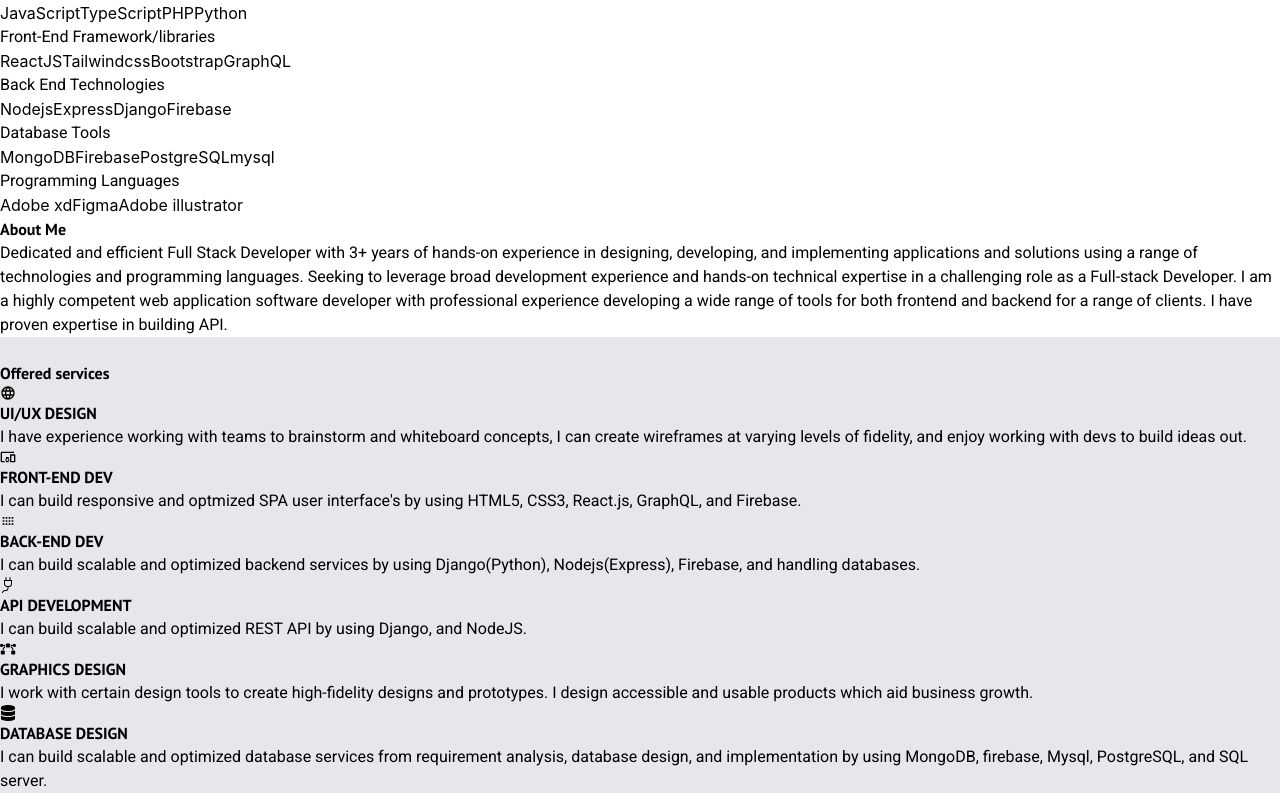
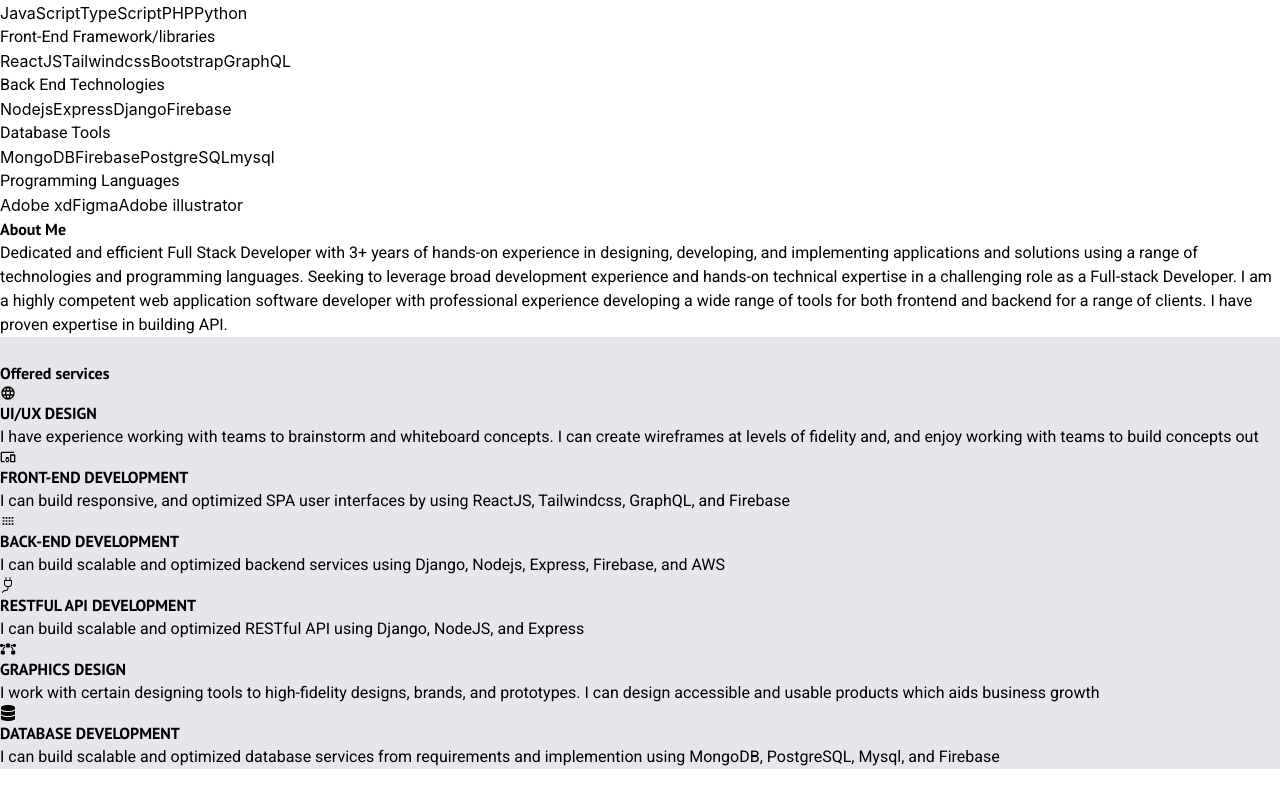
Before and after one commit to Hatibu/Portfolio, a React (Create React App) app: page / in a window 1280 px wide. Shown: the part 1219-2012 px from the top of the page. After the commit the page ends 1988 px from the top, so only its background shows below. Built offline with nearby package versions, Linux system fonts and the light colour scheme; a web font is replaced by a local one.

Commit message:
feat:added data for services

```diff
--- a/src/Components/Section.js
+++ b/src/Components/Section.js
@@ -1,10 +1,7 @@
 import React from 'react';
 import '../index.css';
-import { MdLanguage } from 'react-icons/md';
-import { MdDevicesOther } from 'react-icons/md';
-import { MdViewCompact } from 'react-icons/md';
-import { BsPlug } from 'react-icons/bs';
-import { FaBezierCurve, FaDatabase } from 'react-icons/fa';
+
+import MyService from '../data/service';
 
 const Section = () => {
   return (
@@ -17,105 +14,22 @@
           <h1 className='font-bold text-3xl md:text-3xl  lg:text-4xl  text-center  '>
             Offered services
           </h1>
-          <div className='lg:flex md:flex mt-10 lg:mt-20 text-center justify-center '>
-            {/*service 1 */}
-            <div className='max-w-sm w-full rounded-xl lg:p-10 overflow-hidden shadow-lg bg-white m-1.5 '>
-              <div className='px-6 py-4'>
-                <span className='icons inline-block w-28 h-28 px-3 py-1 text-sm hover:bg-blue-400 border-8 border-blue-400 hover:border-blue-200 hover:text-white font-semibold text-gray-700 text-center'>
-                  <MdLanguage className='w-12 h-12 mt-5 ml-3 '></MdLanguage>
-                </span>
-                <h1 className='font-bold text-xl mb-2'>UI/UX DESIGN</h1>
-                <p className='text-gray-700 text-base'>
-                  I have experience working with teams to brainstorm and
-                  whiteboard concepts, I can create wireframes at varying levels
-                  of fidelity, and enjoy working with devs to build ideas out.
-                </p>
+          <div className='grid lg:flex lg:flex-wrap md:flex md:flex-wrap gap-6 mt-10 lg:mt-20 text-center justify-center '>
+            {MyService.map((value) => (
+              <div
+                key={value.id}
+                className='max-w-sm w-full rounded-md lg:p-10 overflow-hidden shadow-lg bg-white m-1.5 '
+              >
+                <div className='px-6 py-4'>
+                  <span className='icons inline-block w-28 h-28 px-3 py-1 text-sm hover:bg-blue-400 border-8 border-blue-400 hover:border-blue-200 hover:text-white font-semibold text-gray-700 text-center'>
+                    <value.icon className='w-12 h-12 mt-5 ml-3 ' />
+                  </span>
+                  <h1 className='font-bold text-xl mb-2'>{value.title}</h1>
+                  <p className='text-gray-700 text-base'>{value.desc}</p>
+                </div>
+                <div className='px-6 pt-4 pb-2'></div>
               </div>
-              <div className='px-6 pt-4 pb-2'></div>
-            </div>
-            {/*service 2*/}
-            <div className='max-w-sm px-4 lg:p-10 w-full  rounded-xl overflow-hidden shadow-lg bg-white m-1.5'>
-              <div className='px-6 py-4'>
-                <span className='icons inline-block w-28 h-28 px-3 py-1 text-sm hover:bg-blue-400 border-8 border-blue-400 hover:border-blue-200 hover:text-white font-semibold text-gray-700 text-center'>
-                  <MdDevicesOther className='w-12 h-12 mt-5 ml-3 '></MdDevicesOther>
-                </span>
-                <h1 className='font-bold text-xl mb-2'>FRONT-END DEV </h1>
-                <p className='text-gray-700 text-base'>
-                  I can build responsive and optmized SPA user interface's by
-                  using HTML5, CSS3, React.js, GraphQL, and Firebase.
-                </p>
-              </div>
-              <div className='px-6 pt-4 pb-2'></div>
-            </div>
-            {/*service 3 */}
-            <div className='max-w-sm px-4 lg:p-10 w-full rounded-xl overflow-hidden shadow-lg bg-white m-1.5'>
-              <div className='px-6 py-4'>
-                <span className='icons inline-block w-28 h-28 px-3 py-1 text-sm hover:bg-blue-400 border-8 border-blue-400 hover:border-blue-200 hover:text-white font-semibold text-gray-700 text-center'>
-                  <MdViewCompact className='w-12 h-12 mt-5 ml-3 '></MdViewCompact>
-                </span>
-
-                <h1 className='font-bold text-xl '>BACK-END DEV</h1>
-                <p className='text-gray-700 text-base'>
-                  I can build scalable and optimized backend services by using
-                  Django(Python), Nodejs(Express), Firebase, and handling
-                  databases.
-                </p>
-              </div>
-              <div className='px-6 pt-4 pb-2'></div>
-            </div>
-          </div>
-        </div>
-
-        {/*second service section */}
-        <div className='w-full px-6 -ml-2'>
-          <div className=' lg:flex md:flex mt-10 text-center justify-center '>
-            {/*service 1 */}
-            <div className='max-w-sm  lg:p-10 w-full overflow-hidden rounded-xl shadow-lg bg-white m-1.5'>
-              <div className='px-6 py-4'>
-                <span className='icons inline-block w-28 h-28 px-3 py-1 text-sm hover:bg-blue-400 border-8 border-blue-400 hover:border-blue-200 hover:text-white font-semibold text-gray-700 text-center'>
-                  <BsPlug className='w-12 h-12 mt-5 ml-3 '></BsPlug>
-                </span>
-
-                <h1 className='font-bold text-xl mb-2'>API DEVELOPMENT</h1>
-                <p className='text-gray-700 text-base'>
-                  I can build scalable and optimized REST API by using Django,
-                  and NodeJS.
-                </p>
-              </div>
-              <div className='px-6 pt-4 pb-2'></div>
-            </div>
-            {/*service 2*/}
-            <div className='max-w-sm  lg:p-10 w-full rounded-xl overflow-hidden shadow-lg bg-white m-1.5'>
-              <div className='px-6 py-4'>
-                <span className='icons inline-block w-28 h-28 px-3 py-1 text-sm hover:bg-blue-400 border-8 border-blue-400 hover:border-blue-200 hover:text-white font-semibold text-gray-700 text-center'>
-                  <FaBezierCurve className='w-12 h-12 mt-5 ml-3 '></FaBezierCurve>
-                </span>
-                <h1 className='font-bold text-xl mb-2'>GRAPHICS DESIGN </h1>
-                <p className='text-gray-700 text-base'>
-                  I work with certain design tools to create high-fidelity
-                  designs and prototypes. I design accessible and usable
-                  products which aid business growth.
-                </p>
-              </div>
-              <div className='px-6 pt-4 pb-2'></div>
-            </div>
-            {/*service 3 */}
-            <div className='max-w-sm  lg:p-10 w-full rounded-xl overflow-hidden shadow-lg bg-white m-1.5'>
-              <div className='px-6 py-4'>
-                <span className='icons inline-block w-28 h-28 px-3 py-1 text-sm hover:bg-blue-400 border-8 border-blue-400 hover:border-blue-200 hover:text-white font-semibold text-gray-700 text-center'>
-                  <FaDatabase className='w-12 h-12 mt-5 ml-3 '></FaDatabase>
-                </span>
-
-                <h1 className='font-bold uppercase text-xl mb-2'>
-                  DATABASE DESIGN
-                </h1>
-                <p className='text-gray-700 text-base'>
-                  I can build scalable and optimized database services from
-                  requirement analysis, database design, and implementation by
-                  using MongoDB, firebase, Mysql, PostgreSQL, and SQL server.
-                </p>
-              </div>
-            </div>
+            ))}
           </div>
         </div>
       </div>
--- /dev/null
+++ b/src/data/service.js
@@ -0,0 +1,43 @@
+import { MdLanguage, MdDevicesOther, MdViewCompact } from 'react-icons/md';
+import { BsPlug } from 'react-icons/bs';
+import { FaBezierCurve, FaDatabase } from 'react-icons/fa';
+
+const service = [
+  {
+    id: 0,
+    icon: MdLanguage,
+    title: 'UI/UX DESIGN',
+    desc: 'I have experience working with teams to brainstorm and whiteboard concepts. I can create wireframes at levels of fidelity and, and enjoy working with teams to build concepts out',
+  },
+  {
+    id: 1,
+    icon: MdDevicesOther,
+    title: 'FRONT-END DEVELOPMENT',
+    desc: 'I can build responsive, and optimized SPA user interfaces by using ReactJS, Tailwindcss, GraphQL, and Firebase',
+  },
+  {
+    id: 2,
+    icon: MdViewCompact,
+    title: 'BACK-END DEVELOPMENT',
+    desc: 'I can build scalable and optimized backend services using Django, Nodejs, Express, Firebase, and AWS',
+  },
+  {
+    id: 3,
+    icon: BsPlug,
+    title: 'RESTFUL API DEVELOPMENT',
+    desc: 'I can build scalable and optimized RESTful API using Django, NodeJS, and Express',
+  },
+  {
+    id: 4,
+    icon: FaBezierCurve,
+    title: 'GRAPHICS DESIGN',
+    desc: 'I work with certain designing tools to high-fidelity designs, brands, and prototypes. I can design accessible and usable products which aids business growth',
+  },
+  {
+    id: 5,
+    icon: FaDatabase,
+    title: 'DATABASE DEVELOPMENT',
+    desc: 'I can build scalable and optimized database services from requirements and implemention using MongoDB, PostgreSQL, Mysql, and Firebase',
+  },
+];
+export default service;
```
